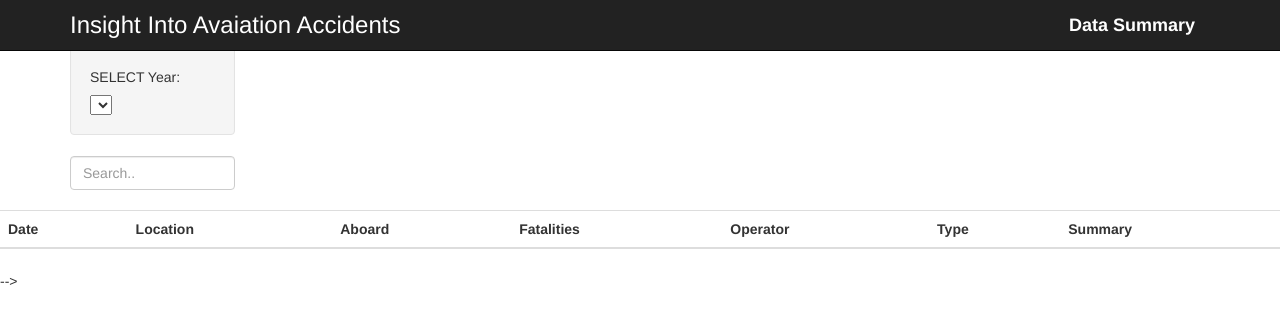
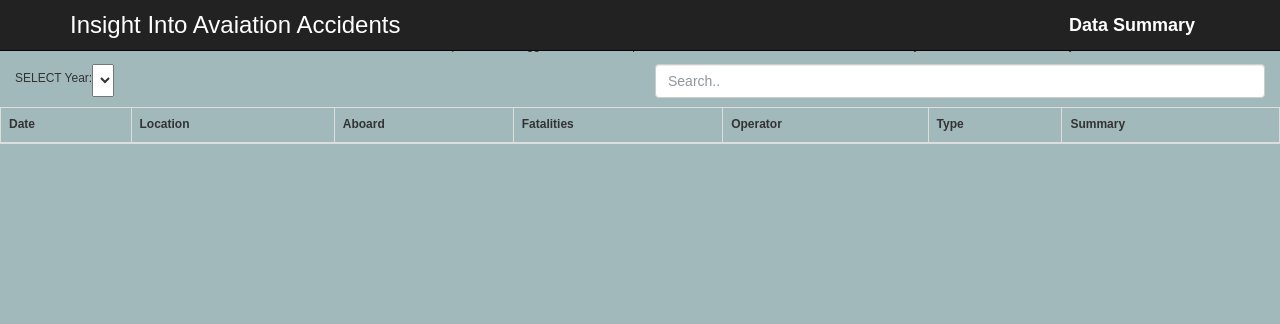
Before and after one commit to LVijayaraghavan/Aviation_Accidents, a Flask app: page /Data_summ/ in a window 1280 px wide. Shown: the top 324 px of the page. Run offline with Flask 2, Linux system fonts and the light colour scheme; data comes from the database, SQL or seed files in the repository; data that the repository does not hold is empty; parts of the project's set-up code (start-up, migrations or seed data) failed here and were passed over; some libraries are stand-ins or nearby versions.

Commit message:
Adding changes

```diff
--- a/app.py
+++ b/app.py
@@ -17,6 +17,8 @@ from flask_table import Table, Col
 
 from flask_sqlalchemy import SQLAlchemy
 import numpy as np
+import appfn as dbquery
+import json
 
 
 
@@ -30,6 +32,7 @@ app.config['JSON_SORT_KEYS'] = False
 app.config['SQLALCHEMY_DATABASE_URI'] = "sqlite:///db/aviation_accidents.sqlite"
 
 db = SQLAlchemy(app)
+
 
 
 # engine = create_engine("sqlite:///db/aviation_accidents.db")
@@ -68,11 +71,7 @@ def add_header(r):
 @app.route("/Hist")
 def names():
     """Return a list of sample names."""
-    # sel = [
-    #     Hist_summary.Year
-    # ]
-    # Use Pandas to perform the sql query
-    results = db.session.query(Hist_summary.Year).all()
+    results = db.session.query(Hist_summary.Year).order_by(Hist_summary.Year.desc()).all()
 
     all_years=list(np.ravel(results))
     Years = [ int(x) for x in all_years]
@@ -121,12 +120,127 @@ def Accidents_inYear(Year):
 def data_summ():
     return render_template('Data_summ.html')
 
-@app.route('/accident/cause')
+@app.route('/Cause')
 def cause_count():
 
-    results = db.session.query(Cause_count.Cause).all()
-    Reasons=list(np.ravel(results))
-    return (jsonify(Reasons))
+    results = db.session.query(Cause_count.Cause,Cause_count.Count).\
+              order_by(Cause_count.Count.desc()).all()
 
+
+    df = pd.DataFrame(results, columns=['Cause', 'Count'])
+
+    trace= {
+
+            "y":  df["Cause"].values.tolist(),
+            "x": df["Count"].values.tolist(),
+            "type": "bar",
+            #"text": "y".map(String),
+             "orientation": 'h',
+             "transforms": [{
+                "type": 'sort',
+                "target": 'y',
+                "order": 'descending'
+    }]
+    }
+    return jsonify(trace)
+
+@app.route("/pie")
+def cause_dist():
+
+        results = db.session.query(Cause_count.Cause,Cause_count.Count).\
+              order_by(Cause_count.Count.desc()).all()
+        df=pd.DataFrame(results,columns=['Cause','Count'])
+        trace ={
+            "data" : {
+            "values": df["Count"].values.tolist(),
+            "labels": df["Cause"].values.tolist(),
+            "name": 'Distribution of Causes',
+            "hoverinfo": 'label+percent',
+            "hole": .4,
+            "type": 'pie'
+            }
+
+        }
+        return jsonify(trace)
+
+@app.route("/CType")
+def get_by_type():
+
+    y=[]
+    df=dbquery.get_mil_cnt(db.engine)
+    y1=df["Military"].sum().astype(str)
+    y2=df["Passenger"].sum().astype(str)
+    y.append(y1)
+    y.append(y2)
+    x=["Military","Passenger"]
+    trace= {
+
+            "y": y,
+            "x": x,
+            "type": "bar",
+            "width":0.5,
+
+             "transforms": [{
+                "type": 'sort',
+                "target": 'y',
+                "order": 'descending'
+    }]
+    }
+    print(y)
+    print(x)
+    return jsonify(trace)
+
+@app.route("/CTypeFatal")
+def get_type_fatal():
+    Count_list=dbquery.get_mil_pass_fatal(db.engine)
+    trace2 ={
+            "data" : {
+            "values": Count_list,
+            "labels": ["Military","Passenger"],
+            "name": 'Fatalities By Type of Flight',
+            "hoverinfo": 'label+percent',
+            # "hole": .4,
+            "type": 'pie'
+            }
+
+        }
+    return jsonify(trace2)
+
+@app.route("/recent/accidents")
+def ntsb_Accidents_All():
+    #print(Year)
+    """Return the MetaData for a given sample."""
+    sel = [
+        recent_accidents.Lat,
+        recent_accidents.Lng,
+        recent_accidents.Date,
+        recent_accidents.Location,
+        recent_accidents.Fatalities
+
+    ]
+
+    results = db.session.query(*sel).all()
+    #print(results)
+    # Create a dictionary entry for each row of metadata information
+    recent_full_metadata = []
+
+    for result in results:
+        recent_metadata={}
+        # Year = func.extract('year', result[0]).label('Year')
+        # print(Year)
+        #print(result[0].strftime("%m-%d-%Y"))
+        recent_metadata["Lat"] = result[0]
+        recent_metadata["Lng"] = result[1]
+        recent_metadata["Date"] = result[2]
+        recent_metadata["Location"] = result[3]
+        recent_metadata["Fatalities"] = result[4]
+        recent_full_metadata.append(recent_metadata)
+
+    #print(Historical_metadata)
+    return jsonify(recent_full_metadata)
+@app.route("/Cloud")
+def get_word_cloud():
+    words_json=dbquery.get_text(db.engine)
+    return(json.dumps(words_json))
 if __name__ == "__main__":
     app.run()
--- /dev/null
+++ b/static/css/jqcloud.min.css
@@ -0,0 +1 @@
+.jqcloud{font:10px Helvetica,Arial,sans-serif;line-height:normal;overflow:hidden;position:relative}.jqcloud-word{margin:0;padding:0}.jqcloud-word.w1{color:#aab5f0;font-size:100%}.jqcloud-word.w2{color:#9ce;font-size:150%}.jqcloud-word.w3{color:#a0ddff;font-size:200%}.jqcloud-word.w4{color:#90c5f0;font-size:250%}.jqcloud-word.w5{color:#90a0dd;font-size:300%}.jqcloud-word.w6{color:#90c5f0;font-size:350%}.jqcloud-word.w7{color:#39d;font-size:400%}.jqcloud-word.w8{color:#0cf;font-size:450%}.jqcloud-word.w9{color:#0cf;font-size:500%}.jqcloud-word.w10{color:#0cf;font-size:550%}.jqcloud-word a{color:inherit;font-size:inherit;text-decoration:none}.jqcloud-word a:hover{color:#0cf}
--- /dev/null
+++ b/static/css/style.css
@@ -0,0 +1,42 @@
+
+/* .margin-top-50 {
+  margin-top: 50px;
+} */
+
+.loader {
+  margin-top: 50px;
+}
+
+body {
+    padding-top: 3px;
+    padding-bottom: 10px;
+    margin-left: 0em;
+    font-size:12px;
+    background-color: #a2b9bc;
+    font-family: Arial, Helvetica, sans-serif;
+  }
+
+  #selDataset
+  {
+    padding-top: 5px;
+    padding-bottom: 10px;
+  }
+
+  .form-control::-webkit-input-placeholder {
+    /* Chrome/Opera/Safari */
+    color: #8e979f;
+    margin: 10px;
+    padding-bottom: 40px;
+    padding-top:20px;
+    width: 60%;
+  }
+  #histab{
+    margin:10px;
+    border-style: solid;
+    border-width: 0in;
+
+  }
+  #datset{
+    margin:5px;
+    padding:10px 0px 20px 30px;
+  }
--- a/static/js/app.js
+++ b/static/js/app.js
@@ -15,16 +15,102 @@ filt_data.forEach( s => {
                .text(s)
 });
 }
-console.log('Here')
+
+//Here we populate the drop down for Years in the report
 d3.json('/Hist').then(function(histdata)
 {
-d3.json('/accident/cause').then(function(data)
-{
-    populate_filter(causeselect,data)
+console.log(histdata)
+ populate_filter(stateselect,histdata)
 });
-console.log(histdata)
-populate_filter(stateselect,histdata)
+
+//plot for bar chart
+var defaultURL = "/Cause";
+d3.json(defaultURL).then(function(data) {
+console.log(data);
+  var data = [data];
+  var layout ={
+    title: 'Causes Analysed for Period(1960-2019)',
+    autosize: false,
+    width: 500,
+    height: 500,
+    margin: {
+        l:50,
+        r: 50,
+        b: 100,
+        t: 100,
+        pad: 4
+      },
+    yaxis:{automargin: true},
+    // paper_bgcolor: '#7f7f7f'
+    // plot_bgcolor: '#c7c7c7'
+  };
+  Plotly.plot("bar", data, layout);
 });
+
+//plot for pie chart
+
+var causeurl= "/pie";
+d3.json(causeurl).then(function(data) {
+    console.log(data);
+// var data = [data];
+    var layout = {
+        title: 'Distribution of Accident Causes',
+        annotations: [
+        {
+        font: {
+        size: 20
+        },
+       showarrow: false,
+       text: 'Causes',
+      //  x: 0.17,
+      //  y: 0.5
+       },
+
+
+      ],
+      margin: {
+        l:50,
+        r: 50,
+        b: 100,
+        t: 100,
+        pad: 4
+      },
+     height: 500,
+     width: 500,
+     showlegend: true,
+    };
+        Plotly.plot("pie", [data.data],layout);
+        });
+//load the history table initially
+var defaultyear="2019";
+load_table(defaultyear);
+// $(document).ready(function () {
+//   $.ajax({url: '/cloud',success:function(data)
+// {
+//   var words_data =$.parseJSON(data);
+//   $('#word_cloud').jQCloud(words_data,{
+//      width:800,
+//      height:600
+
+//   });
+// }
+// });
+// });
+// $(document).ready(function () {
+//   $.ajax({url: '/Cloud',success:function(data)
+// {
+//   var words_data =$.parseJSON(data);
+//   $('#word_cloud').jQCloud(words_data,{
+//      width:800,
+//      height:600
+
+//   });
+// }
+// });
+// });
+
+
+
 
 //Function to load the table with data
 function load_table(newSample) {
@@ -45,11 +131,171 @@ function load_table(newSample) {
     });
 });
 }
+
+function clear_table() {
+  tr=tbody.selectAll("tr").remove()
+
+};
+
+
+
+
+function updatebarPlotly(newdata) {
+    Plotly.restyle("bar", "x", [newdata.x]);
+    Plotly.restyle("bar", "y", [newdata.y]);
+  }
+
+
+
+
+
+
 function optionChanged(newSample) {
-    // Fetch new data each time a new sample is selected
+    //clear data and load new table
+   clear_table();
+   load_table(newSample);
 
-    console.log(`parameter is ${newSample}`)
-   load_table(newSample);
-    // buildMetadata(newSample);
-    // buildGauge(newSample);
   }
+
+
+  function getData(category)
+  {
+    if (category==='Cause')
+    {
+      d3.json('/Cause').then(function(data) {
+          var data = [data];
+          var layout ={
+            title: 'Causes Analysed for Period(1960-2019)',
+            autosize: false,
+            width: 500,
+            height: 500,
+            margin: {
+                l:50,
+                r: 50,
+                b: 100,
+                t: 100,
+                pad: 4
+              },
+            yaxis:{automargin: true},
+            // paper_bgcolor: '#7f7f7f'
+            // plot_bgcolor: '#c7c7c7'
+          };
+          Plotly.newPlot("bar", data, layout);
+        });
+
+        d3.json('/pie').then(function(data) {
+          console.log(data);
+      // var data = [data];
+          var layout = {
+              title: 'Distribution of Accident Causes',
+              annotations: [
+              {
+              font: {
+              size: 20
+              },
+             showarrow: false,
+             text: 'Causes',
+            //  x: 0.17,
+            //  y: 0.5
+             },
+
+
+            ],
+            margin: {
+              l:50,
+              r: 50,
+              b: 100,
+              t: 100,
+              pad: 4
+            },
+           height: 500,
+           width: 500,
+           showlegend: true,
+          };
+              Plotly.newPlot("pie", [data.data],layout);
+              });
+
+
+    }
+
+    else if (category==='CType') {
+      d3.json('/CType').then(function(data) {
+        var data = [data];
+        var layout ={
+          title:"Accidents by Aircraft Type",
+          xaxis: {
+            title:"Aircraft Type (Military/Passenger)",
+            tickfont: {
+            size: 14,
+            color: 'rgb(107, 107, 107)',
+          }},
+        yaxis: {
+          title: 'Count of Accidents',
+          titlefont: {
+            size: 12,
+            color: 'rgb(107, 107, 107)'
+          },
+          tickfont: {
+            size: 14,
+            color: 'rgb(107, 107, 107)'
+          },
+        },
+          autosize: false,
+          width: 600,
+          height: 600,
+          margin: {
+              l:50,
+              r: 50,
+              b: 100,
+              t: 100,
+              pad: 4
+            },
+          yaxis:{automargin: true},
+          // paper_bgcolor: '#7f7f7f'
+          // plot_bgcolor: '#c7c7c7'
+        };
+        Plotly.newPlot("bar", data, layout);
+      });
+
+      d3.json('/CTypeFatal').then(function(data) {
+        console.log(data);
+    // var data = [data];
+        var layout = {
+            title: 'Fatalities by Type of Flight',
+            annotations: [
+            {
+            font: {
+            size: 20
+            },
+            font: {
+              size: 10
+            },
+           showarrow: false,
+           text: 'Fatals By Type',
+
+          //  x: 0.17,
+          //  y: 0.5
+           },
+
+
+          ],
+          margin: {
+            l:50,
+            r: 50,
+            b: 100,
+            t: 100,
+            pad: 4
+          },
+         height: 500,
+         width: 500,
+         showlegend: true,
+        };
+            Plotly.newPlot("pie", [data.data],layout);
+            });
+
+
+
+    }
+
+
+  }
--- /dev/null
+++ b/static/js/jqcloud.min.css
@@ -0,0 +1 @@
+.jqcloud{font:10px Helvetica,Arial,sans-serif;line-height:normal;overflow:hidden;position:relative}.jqcloud-word{margin:0;padding:0}.jqcloud-word.w1{color:#aab5f0;font-size:100%}.jqcloud-word.w2{color:#9ce;font-size:150%}.jqcloud-word.w3{color:#a0ddff;font-size:200%}.jqcloud-word.w4{color:#90c5f0;font-size:250%}.jqcloud-word.w5{color:#90a0dd;font-size:300%}.jqcloud-word.w6{color:#90c5f0;font-size:350%}.jqcloud-word.w7{color:#39d;font-size:400%}.jqcloud-word.w8{color:#0cf;font-size:450%}.jqcloud-word.w9{color:#0cf;font-size:500%}.jqcloud-word.w10{color:#0cf;font-size:550%}.jqcloud-word a{color:inherit;font-size:inherit;text-decoration:none}.jqcloud-word a:hover{color:#0cf}
--- a/templates/Data_summ.html
+++ b/templates/Data_summ.html
@@ -7,6 +7,7 @@
   <meta http-equiv="X-UA-Compatible" content="ie=edge">
   <title>Insights to Aviation Accidents</title>
   <link rel="stylesheet" href="https://maxcdn.bootstrapcdn.com/bootstrap/3.3.7/css/bootstrap.min.css">
+  <link rel="stylesheet" href="../static/css/style.css">
 
   <meta http-equiv="Cache-Control" content="no-cache, no-store, must-revalidate" />
 <meta http-equiv="Pragma" content="no-cache" />
@@ -17,11 +18,6 @@
   font-size: 10px;
   font-family: Arial, Helvetica, sans-serif;
   font-weight: bold;
-}
-.setselect
-{
-  margin-top: 50px;
-
 }
 
 </style>
@@ -52,7 +48,7 @@
         </div>
       </nav>
 <br/><br/>
-  <div class="container">
+  <div class="container-fluid">
     <!-- <div class="row">
       <div class="col-md-12 jumbotron text-center">
         <h1>Aviation Accidents</h1>
@@ -60,22 +56,27 @@
       </div>
     </div> -->
     <div class="row">
-      <div class="col-md-2">
-
-        <div class="well">
-          <h5>SELECT Year:</h5>
-          <select id="selDataset" onchange="optionChanged(this.value)"></select>
-        </div>
-        <div class="col-md-6"></div>
-        <input class="form-control" id="myInput" type="text" placeholder="Search..">
-      <br>
-    </div>
+      <div class="col-md-12">
+        <p id="dataset">This dataset is collected from two different sources and combined . The dataset is pulled from kaggle and from www.planecrashinfo.com .
+          This includes all civil and military aviation accidents from the year 1908-2019</p>
       </div>
     </div>
-    <div id="histtab" class="table-responsive">
+    <div class="row" >
+      <div class="col-md-6">
+          <div></div>
+        <!-- <div class="well"> -->
+          <p >SELECT Year:<select id="selDataset" onchange="optionChanged(this.value)" ></select></p>
+        </div>
+
+            <div class="col-sm-6" >
+                <input class="form-control" id="myInput" type="text" placeholder="Search..">
+            </div>
+
+
+       <div id="histtab" >
       <div class="row">
         <div class="col-md-12">
-            <table id="YrlyAccidents" class="table table-striped">
+            <table id="YrlyAccidents" class="table table-striped table-bordered">
               <tbody id=myTable>
                 <thead>
                   <tr>
@@ -93,17 +94,9 @@
         </div>
       </div>
     </div>
-    <div class= "row">
-      <div class="col-md-5">
-        <div id="gauge"></div>
-      </div>
-    </div>
 
-  <div class="row">
-    <div class="col-md-12">
-      <div id="bubble"></div>
-    </div>
-  </div> -->
+
+
 
   <!-- <script src="https://cdn.plot.ly/plotly-1.31.2.min.js"></script> -->
   <script src="https://cdnjs.cloudflare.com/ajax/libs/d3/5.5.0/d3.js"></script>
@@ -121,17 +114,6 @@
       });
       </script>
   <!-- <script src="{{ url_for('static', filename='js/bonus.js') }}"></script> -->
-  <script src="https://ajax.googleapis.com/ajax/libs/jquery/3.3.1/jquery.min.js"></script>
-  <script>
-      $(document).ready(function(){
-        $("#myInput").on("keyup", function() {
-          var value = $(this).val().toLowerCase();
-          $("#myTable tr").filter(function() {
-            $(this).toggle($(this).text().toLowerCase().indexOf(value) > -1)
-          });
-        });
-      });
-      </script>
 
 
 </div>
```
Also changed, not shown: appfn.py (added, +86 -0 lines), static/js/script.js (added, +14 -0 lines), static/js/style.css (added, +16 -0 lines), templates/index.html (+30 -3 lines), static/js/jqcloud.min.js (added).
